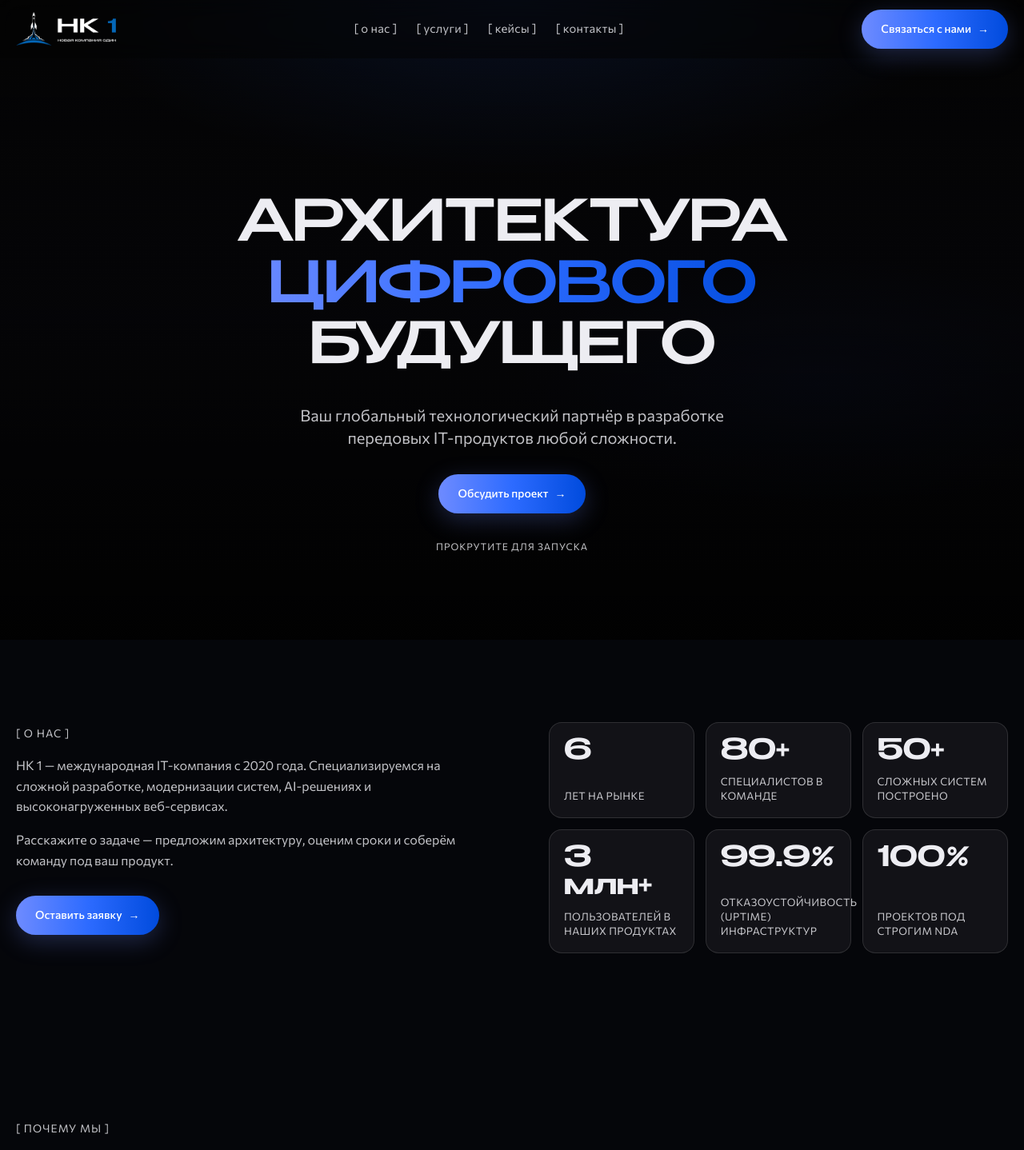
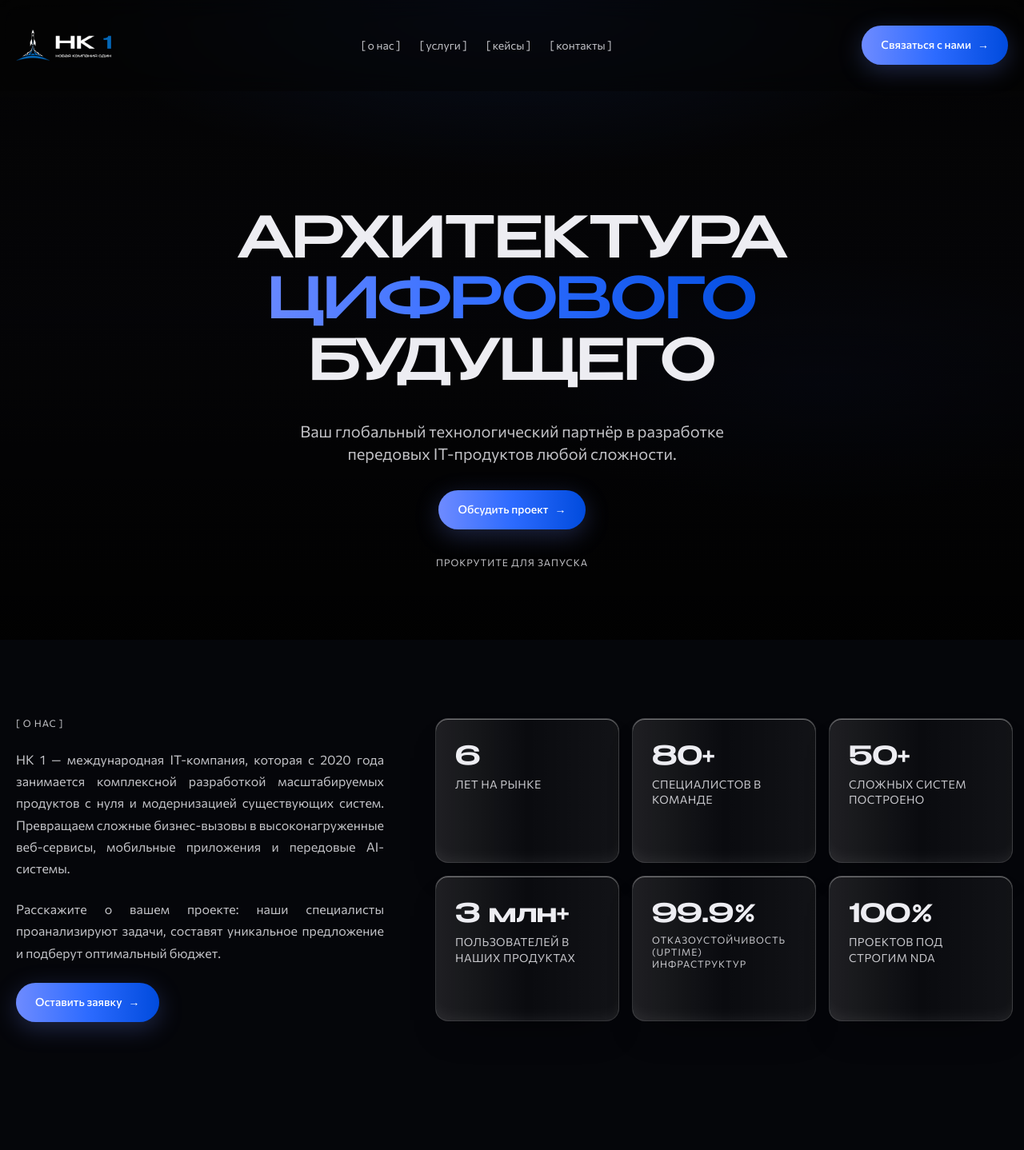
Before and after one commit to manuilsky/NC-ONE-redisign-next, a Next.js app: page / in a window 1280 px wide. Shown: the top 1438 px of the page at 80% size. Built offline with nearby package versions, Linux system fonts and the light colour scheme.

Commit message:
add new block and styles about us

```diff
--- a/app/globals.css
+++ b/app/globals.css
@@ -2,6 +2,26 @@
   --bg: #05060a;
   --bg-elevated: rgba(18, 18, 20, 0.72);
   --bg-card: rgba(22, 22, 26, 0.85);
+  /*
+   * Figma Glass Card 173:956 (Desktop Bridge):
+   * fill linear 90deg: white 0.1 → 0.02 → 0.05
+   * stroke 1 inside: white 0.14
+   * inner (0,1) 0/0 white 0.4
+   * inner (0,-14) 26/-20 white 0.14
+   * drop (0,24) 48/-26 black 0.6
+   * background blur 20
+   */
+  --bg-glass: linear-gradient(
+    90deg,
+    rgba(255, 255, 255, 0.1) 0%,
+    rgba(255, 255, 255, 0.02) 50%,
+    rgba(255, 255, 255, 0.05) 100%
+  );
+  --border-glass: rgba(255, 255, 255, 0.14);
+  --shadow-glass:
+    inset 0 1px 0 0 rgba(255, 255, 255, 0.4),
+    inset 0 -14px 26px -20px rgba(255, 255, 255, 0.14),
+    0 24px 48px -26px rgba(0, 0, 0, 0.6);
   --text: #ededf2;
   --muted: rgba(237, 237, 242, 0.82);
   --muted-2: rgba(237, 237, 242, 0.55);
@@ -17,7 +37,7 @@
   --radius-lg: 24px;
   --radius-pill: 999px;
   --container: 1440px;
-  --header-h: 4.5rem;
+  --header-h: 7.0625rem; /* Figma desktop Header 113px */
   --glow: 0 8px 30px rgba(110, 139, 255, 0.25);
   /* Figma: Benzin-Medium / Semibold / Bold as separate families → one CSS family */
   --font-display: "Benzin", sans-serif;
@@ -83,7 +103,9 @@ html {
 
 body {
   margin: 0;
-  font-family: var(--font-body), "Segoe UI", sans-serif;
+  font-family: var(--font-body), sans-serif;
+  /* Match Figma Commissioner defaults: FLAR/VOLM/slnt = 0 */
+  font-variation-settings: "FLAR" 0, "VOLM" 0, "slnt" 0;
   color: var(--text);
   background: var(--bg);
   line-height: 1.6;
--- a/app/layout.tsx
+++ b/app/layout.tsx
@@ -6,11 +6,15 @@ import { ScrollVideoBackground } from "@/components/ScrollVideoBackground";
 import { SCROLL_BG_POSTER, SCROLL_BG_VIDEO } from "@/data/media";
 import "./globals.css";
 
-/* Figma body/labels/buttons: Commissioner Regular / Medium / SemiBold */
+/**
+ * Figma uses Commissioner as a variable font with FLAR/VOLM/slnt = 0.
+ * Static weight files look slightly different from that cut.
+ */
 const body = Commissioner({
   subsets: ["latin", "cyrillic"],
   variable: "--font-body",
-  weight: ["400", "500", "600", "700"],
+  display: "swap",
+  axes: ["FLAR", "VOLM", "slnt"],
 });
 
 export const metadata: Metadata = {
@@ -29,7 +33,7 @@ export default function RootLayout({
 }>) {
   return (
     <html lang="ru" className={body.variable}>
-      <body>
+      <body className={body.className}>
         <div className="site">
           <ScrollVideoBackground
             src={SCROLL_BG_VIDEO || undefined}
--- a/app/page.module.css
+++ b/app/page.module.css
@@ -65,54 +65,101 @@
   }
 }
 
+/* —— About (Figma 173:944) —— */
+.about {
+  padding: 6rem 0; /* 96px */
+}
+
 .aboutGrid {
   display: grid;
-  grid-template-columns: 1.05fr 1fr;
-  gap: clamp(2rem, 5vw, 4rem);
-  align-items: start;
+  grid-template-columns: 28.75rem minmax(0, 45.25rem); /* 460 + 724 */
+  gap: 4rem; /* 64 */
+  align-items: center;
+  justify-content: space-between;
+}
+
+.aboutTextCol {
+  display: flex;
+  flex-direction: column;
+  gap: 1.5rem; /* 24 */
+  max-width: 28.75rem;
+}
+
+.aboutLabel {
+  margin: 0;
+  color: var(--muted);
+  font-family: var(--font-body), "Segoe UI", sans-serif;
+  font-size: 0.75rem; /* 12 */
+  font-weight: 400;
+  letter-spacing: 0.08em;
+  text-transform: uppercase;
+  line-height: 1.25;
 }
 
 .aboutText {
+  margin: 0;
   color: var(--muted);
-  margin-bottom: 1rem;
-  max-width: 36rem;
+  font-size: 1rem; /* 16 */
+  font-weight: 400;
+  line-height: 1.7;
+  text-align: justify;
 }
 
 .aboutCta {
-  margin-top: 1rem;
+  align-self: flex-start;
+  margin-top: 0;
 }
 
 .statsGrid {
   display: grid;
-  grid-template-columns: repeat(3, minmax(0, 1fr));
-  gap: 0.85rem;
+  grid-template-columns: repeat(3, 14.375rem); /* 230 */
+  gap: 1rem; /* 16 */
+  width: max-content;
+  max-width: 100%;
 }
 
 .statCard {
-  min-height: 7.5rem;
-  padding: 1.1rem;
-  border-radius: var(--radius);
-  border: 1px solid var(--border);
-  background: var(--bg-card);
-  backdrop-filter: blur(8px);
-  display: grid;
-  align-content: space-between;
-  gap: 0.75rem;
+  box-sizing: border-box;
+  width: 14.375rem; /* 230 */
+  height: 11.34375rem; /* 181.5 */
+  padding: 2rem 1.5rem; /* 32 / 24 */
+  border-radius: 1rem; /* 16 */
+  border: 1px solid var(--border-glass);
+  /* Opaque page-bg under glass wash — Figma sits on solid #05060a, not blue glows */
+  background: var(--bg-glass), var(--bg);
+  backdrop-filter: blur(20px);
+  -webkit-backdrop-filter: blur(20px);
+  box-shadow: var(--shadow-glass);
+  display: flex;
+  flex-direction: column;
+  gap: 0.5rem; /* 8 */
+  align-items: flex-start;
 }
 
 .statValue {
+  margin: 0;
   font-family: var(--font-display);
-  font-size: clamp(1.6rem, 3vw, 2.2rem);
+  font-size: 2rem; /* 32 */
   font-weight: var(--font-weight-stat);
   line-height: 1;
+  color: var(--text);
 }
 
 .statLabel {
+  margin: 0;
   color: var(--muted);
-  font-size: 0.82rem;
-  line-height: 1.35;
+  font-family: var(--font-body), "Segoe UI", sans-serif;
+  font-size: 0.875rem; /* 14 */
+  font-weight: 400;
+  line-height: 1.4;
   text-transform: uppercase;
   letter-spacing: 0.03em;
+}
+
+.statLabelCompact {
+  font-size: 0.75rem; /* 12 */
+  letter-spacing: 0.08em;
+  line-height: 1.25;
 }
 
 .whyCard {
@@ -271,9 +318,33 @@
   color: #fff;
 }
 
-@media (max-width: 960px) {
+@media (max-width: 1200px) {
   .aboutGrid {
     grid-template-columns: 1fr;
+    gap: 2.5rem;
+    justify-content: stretch;
+  }
+
+  .aboutTextCol {
+    max-width: 36rem;
+  }
+
+  .statsGrid {
+    width: 100%;
+    max-width: 45.25rem;
+    grid-template-columns: repeat(3, minmax(0, 1fr));
+  }
+
+  .statCard {
+    width: auto;
+    height: auto;
+    min-height: 11.34375rem;
+  }
+}
+
+@media (max-width: 960px) {
+  .about {
+    padding: 4rem 0;
   }
 
   .statsGrid {
@@ -283,10 +354,15 @@
 
 @media (max-width: 560px) {
   .statsGrid {
-    grid-template-columns: 1fr 1fr;
+    grid-template-columns: 1fr;
   }
 
   .statCard {
-    min-height: 6.5rem;
+    min-height: 8.5rem;
+    width: 100%;
+  }
+
+  .aboutText {
+    text-align: left;
   }
 }
--- a/app/page.tsx
+++ b/app/page.tsx
@@ -38,10 +38,10 @@ export default function HomePage() {
         </div>
       </section>
 
-      <section id="about" className="section">
+      <section id="about" className={styles.about}>
         <div className={`container ${styles.aboutGrid}`}>
-          <div>
-            <p className="sectionLabel">{about.label}</p>
+          <div className={styles.aboutTextCol}>
+            <p className={styles.aboutLabel}>{about.label}</p>
             {about.paragraphs.map((paragraph) => (
               <p key={paragraph.slice(0, 24)} className={styles.aboutText}>
                 {paragraph}
@@ -55,7 +55,15 @@ export default function HomePage() {
             {stats.map((stat) => (
               <article key={stat.label} className={styles.statCard}>
                 <p className={styles.statValue}>{stat.value}</p>
-                <p className={styles.statLabel}>{stat.label}</p>
+                <p
+                  className={
+                    stat.compactLabel
+                      ? `${styles.statLabel} ${styles.statLabelCompact}`
+                      : styles.statLabel
+                  }
+                >
+                  {stat.label}
+                </p>
               </article>
             ))}
           </div>
--- a/components/Header.module.css
+++ b/components/Header.module.css
@@ -12,7 +12,9 @@
   grid-template-columns: auto 1fr auto;
   align-items: center;
   gap: 1rem;
-  min-height: var(--header-h);
+  /* Figma Header: 113px, padding 32 / 48 */
+  min-height: 7.0625rem;
+  padding-block: 2rem;
 }
 
 .logo {
@@ -23,21 +25,25 @@
 
 .logoImage {
   width: auto;
-  height: 42px;
+  height: 2.5rem; /* Figma logo 40px */
   object-fit: contain;
 }
 
 .nav {
   display: flex;
   justify-content: center;
-  gap: clamp(0.75rem, 2vw, 1.5rem);
+  gap: 1.5rem; /* Figma Nav gap 24px */
   flex-wrap: wrap;
 }
 
 .navLink {
   color: var(--muted);
-  font-size: 0.92rem;
-  letter-spacing: 0.02em;
+  /* Figma: Commissioner Regular 14 / 150% */
+  font-family: var(--font-body), "Segoe UI", sans-serif;
+  font-size: 0.875rem;
+  font-weight: 400;
+  line-height: 1.5;
+  letter-spacing: 0;
   transition: color 0.2s ease;
 }
 
@@ -46,15 +52,19 @@
 }
 
 .cta {
-  min-height: 2.7rem;
-  padding-inline: 1.15rem;
-  font-size: 0.92rem;
+  /* Figma Button Label/14: Commissioner Medium 14 */
+  min-height: 3.0625rem; /* 49px */
+  padding: 1rem 1.5rem;
+  font-size: 0.875rem;
+  font-weight: 500;
   white-space: nowrap;
 }
 
 @media (max-width: 900px) {
   .inner {
     grid-template-columns: 1fr auto;
+    min-height: var(--header-h);
+    padding-block: 0;
   }
 
   .nav {
@@ -62,6 +72,6 @@
   }
 
   .logoImage {
-    height: 36px;
+    height: 2.25rem;
   }
 }
--- a/data/home.ts
+++ b/data/home.ts
@@ -7,6 +7,8 @@ export type WhyUsItem = {
 export type StatItem = {
   value: string;
   label: string;
+  /** Figma Label/12 instead of Label/14 */
+  compactLabel?: boolean;
 };
 
 export type ServiceItem = {
@@ -37,8 +39,8 @@ export const hero = {
 export const about = {
   label: "[ о нас ]",
   paragraphs: [
-    "НК 1 — международная IT-компания с 2020 года. Специализируемся на сложной разработке, модернизации систем, AI-решениях и высоконагруженных веб-сервисах.",
-    "Расскажите о задаче — предложим архитектуру, оценим сроки и соберём команду под ваш продукт.",
+    "НК 1 — международная IT-компания, которая с 2020 года занимается комплексной разработкой масштабируемых продуктов с нуля и модернизацией существующих систем. Превращаем сложные бизнес-вызовы в высоконагруженные веб-сервисы, мобильные приложения и передовые AI-системы.",
+    "Расскажите о вашем проекте: наши специалисты проанализируют задачи, составят уникальное предложение и подберут оптимальный бюджет.",
   ],
   cta: "Оставить заявку",
 };
@@ -48,7 +50,11 @@ export const stats: StatItem[] = [
   { value: "80+", label: "специалистов в команде" },
   { value: "50+", label: "сложных систем построено" },
   { value: "3 млн+", label: "пользователей в наших продуктах" },
-  { value: "99.9%", label: "отказоустойчивость (uptime) инфраструктур" },
+  {
+    value: "99.9%",
+    label: "отказоустойчивость (Uptime) инфраструктур",
+    compactLabel: true,
+  },
   { value: "100%", label: "проектов под строгим NDA" },
 ];
 
```
